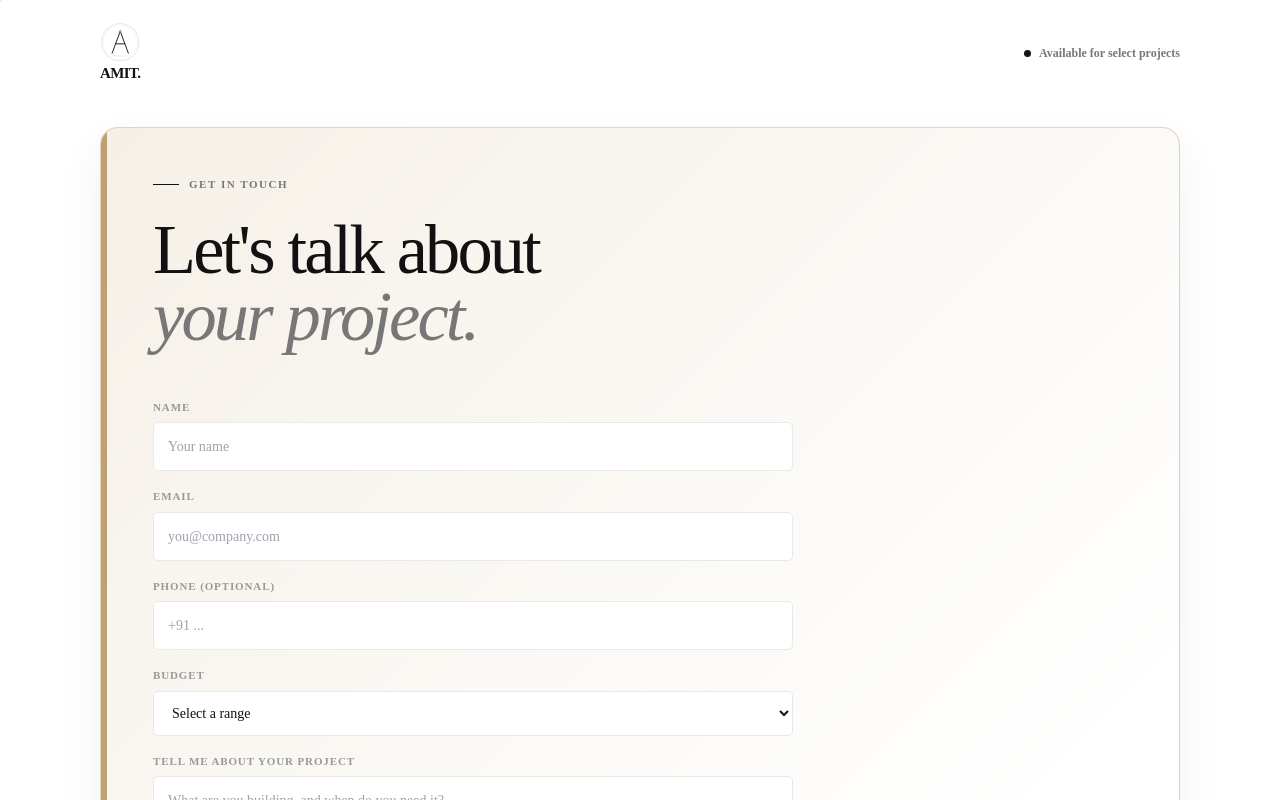
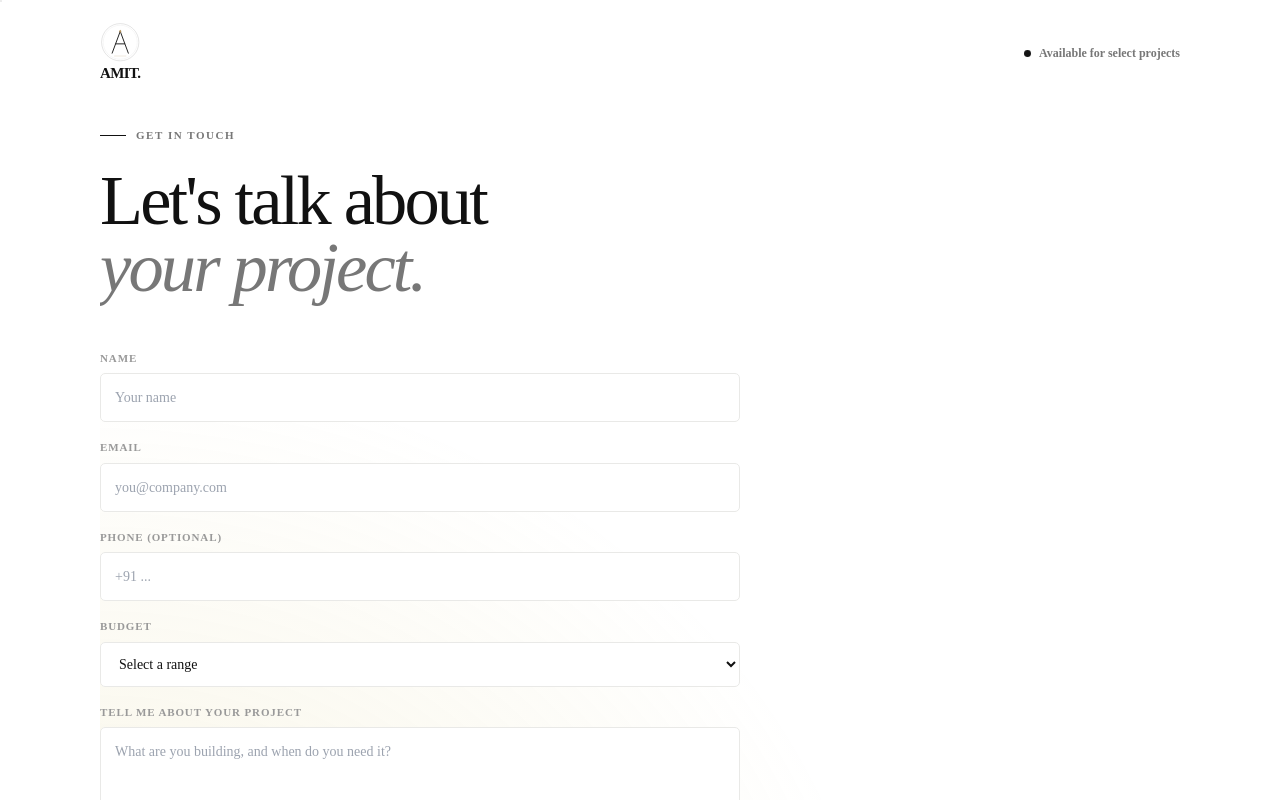
Before and after one commit to Amitpal261/Amit-Builds, a Next.js app: page /contact in a window 1280 px wide. Shown: the top 800 px of the page. Built offline with nearby package versions, Linux system fonts and the light colour scheme; no server answers.

Commit message:
change style hero section of project

```diff
--- a/app/globals.css
+++ b/app/globals.css
@@ -1988,29 +1988,46 @@ section {
 
 .detail-hero {
   position: relative;
+  isolation: isolate;
   overflow: hidden;
 
-  margin-top: 20px;
-  padding: 48px 52px 52px;
-
-  background: linear-gradient(135deg, #f5f0e7 0%, #ffffff 78%);
-  border: 1px solid rgba(176, 141, 87, 0.35);
-  border-radius: 18px;
-  box-shadow: 0 18px 45px rgba(17, 17, 17, 0.06);
-}
-
-.detail-hero::before {
+  padding-top: 20px;
+  padding-bottom: 20px;
+
+  background: radial-gradient(ellipse at 0% 100%, rgba(214, 195, 102, 0.2), transparent 52%);
+}
+
+.detail-hero::after {
   content: "";
   position: absolute;
-  inset: 0 auto 0 0;
-  width: 6px;
-  background: #b08d57;
-  opacity: 0.8;
-}
-
-.detail-hero > * {
-  position: relative;
-  z-index: 1;
+  z-index: -1;
+  bottom: -120px;
+  left: -120px;
+  width: 520px;
+  height: 360px;
+  border-radius: 50%;
+  background: radial-gradient(
+    ellipse at 0% 100%,
+    rgba(214, 125, 102, 0.3) 0%,
+    rgba(214, 125, 102, 0.16) 28%,
+    rgba(214, 125, 102, 0.05) 54%,
+    transparent 74%
+  );
+  filter: blur(12px);
+  pointer-events: none;
+  animation: detailCornerFade 10s ease-in-out infinite alternate;
+}
+
+@keyframes detailCornerFade {
+  from {
+    transform: translate3d(-10px, 10px, 0) scale(0.96);
+    opacity: 0.7;
+  }
+
+  to {
+    transform: translate3d(24px, -16px, 0) scale(1.04);
+    opacity: 0.92;
+  }
 }
 
 .detail-meta {
@@ -2863,14 +2880,8 @@ section {
   /* ---------- DETAIL ---------- */
 
   .detail-hero {
-    margin-top: 12px;
-    padding: 108px 22px 64px;
-  }
-
-  .detail-hero .section-title {
-    max-width: 560px;
-    font-size: clamp(3rem, 13vw, 5rem);
-    line-height: 0.98;
+    padding-top: 108px;
+    padding-bottom: 64px;
   }
 
   .detail-gallery {
```
